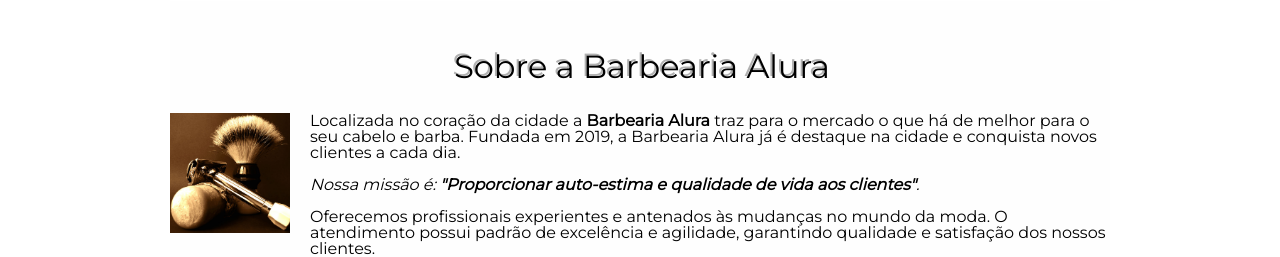
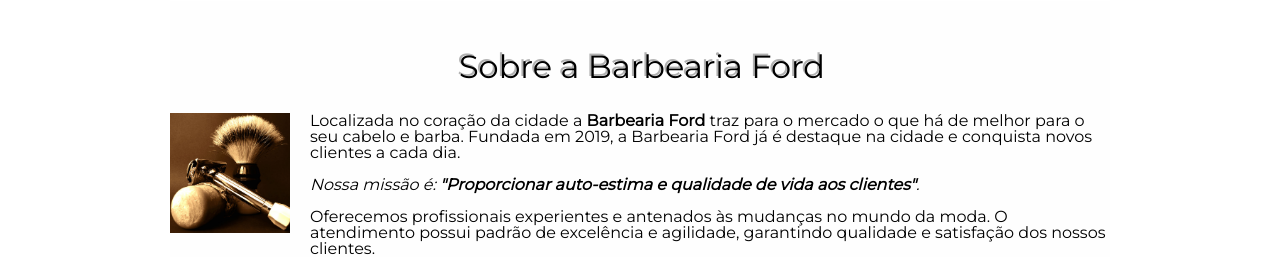
Before and after one commit to miguelhtr/Atividades-WJ, a plain HTML site: page index.html in a window 1280 px wide. Shown: the part 775-1032 px from the top of the page. Drawn offline with Linux system fonts and the light colour scheme.

Commit message:
Update index.html

```diff
--- a/index.html
+++ b/index.html
@@ -3,7 +3,7 @@
 	<head>
 		<meta charset="UTF-8">
 		<meta name="viewport" content="width=divice-width">
-		<title>Barbearia Alura</title>
+		<title>Barbearia Ford</title>
 
 		<link rel="stylesheet" href="reset.css">
 		<link rel="stylesheet" href="style.css">
@@ -29,11 +29,11 @@
 
 		<main>
 			<section class="principal">
-				<h2 class="titulo-principal">Sobre a Barbearia Alura</h2>
+				<h2 class="titulo-principal">Sobre a Barbearia Ford</h2>
 
 				<img class="utensilios" src="utensilios.jpg" alt="Utensilios de um barbeiro.">
 
-				<p>Localizada no coração da cidade a <strong>Barbearia Alura</strong> traz para o mercado o que há de melhor para o seu cabelo e barba. Fundada em 2019, a Barbearia Alura já é destaque na cidade e conquista novos clientes a cada dia.</p>
+				<p>Localizada no coração da cidade a <strong>Barbearia Ford</strong> traz para o mercado o que há de melhor para o seu cabelo e barba. Fundada em 2019, a Barbearia Ford já é destaque na cidade e conquista novos clientes a cada dia.</p>
 
 				<p id="missao"><em>Nossa missão é: <strong>"Proporcionar auto-estima e qualidade de vida aos clientes"</strong>.</em></p>
 
```
